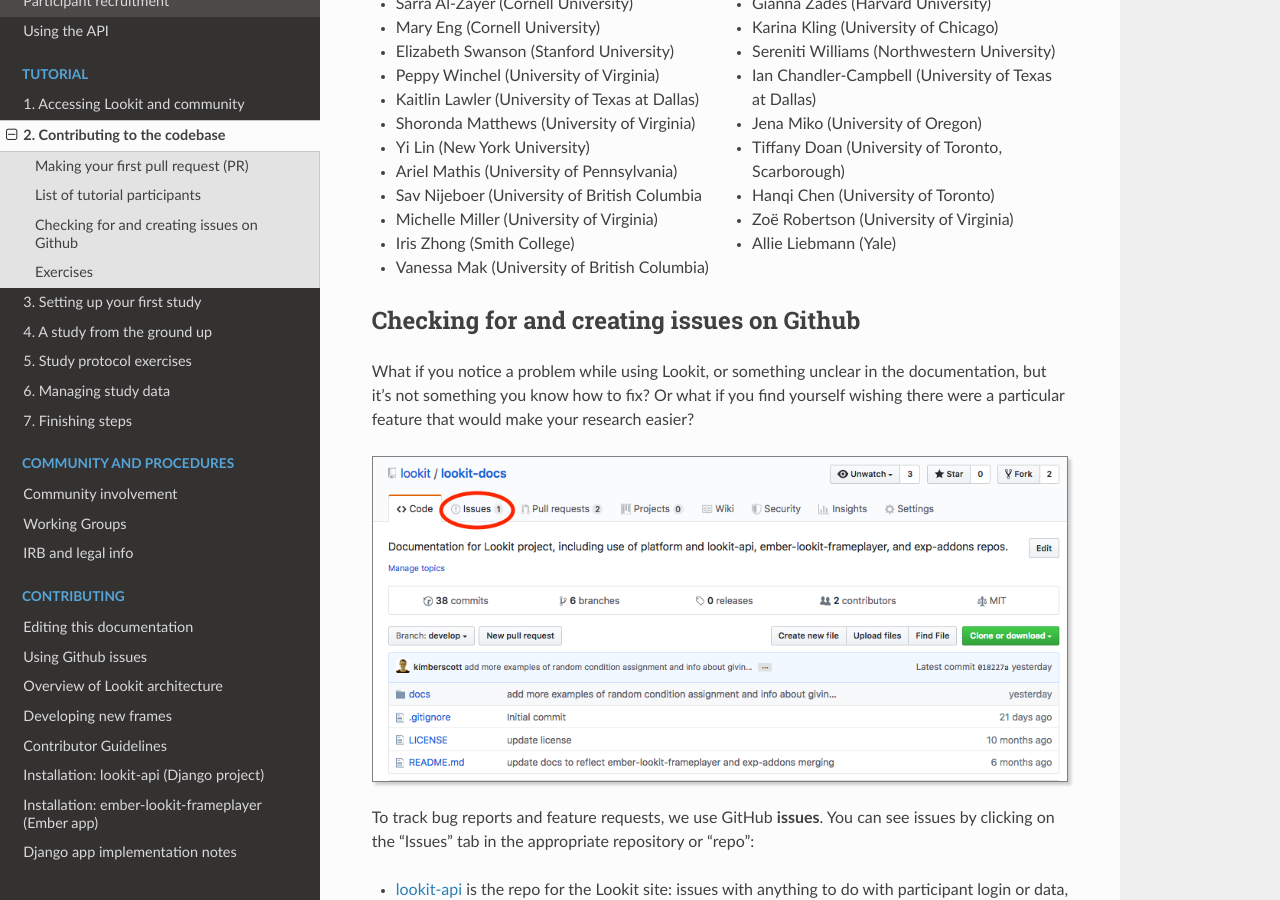
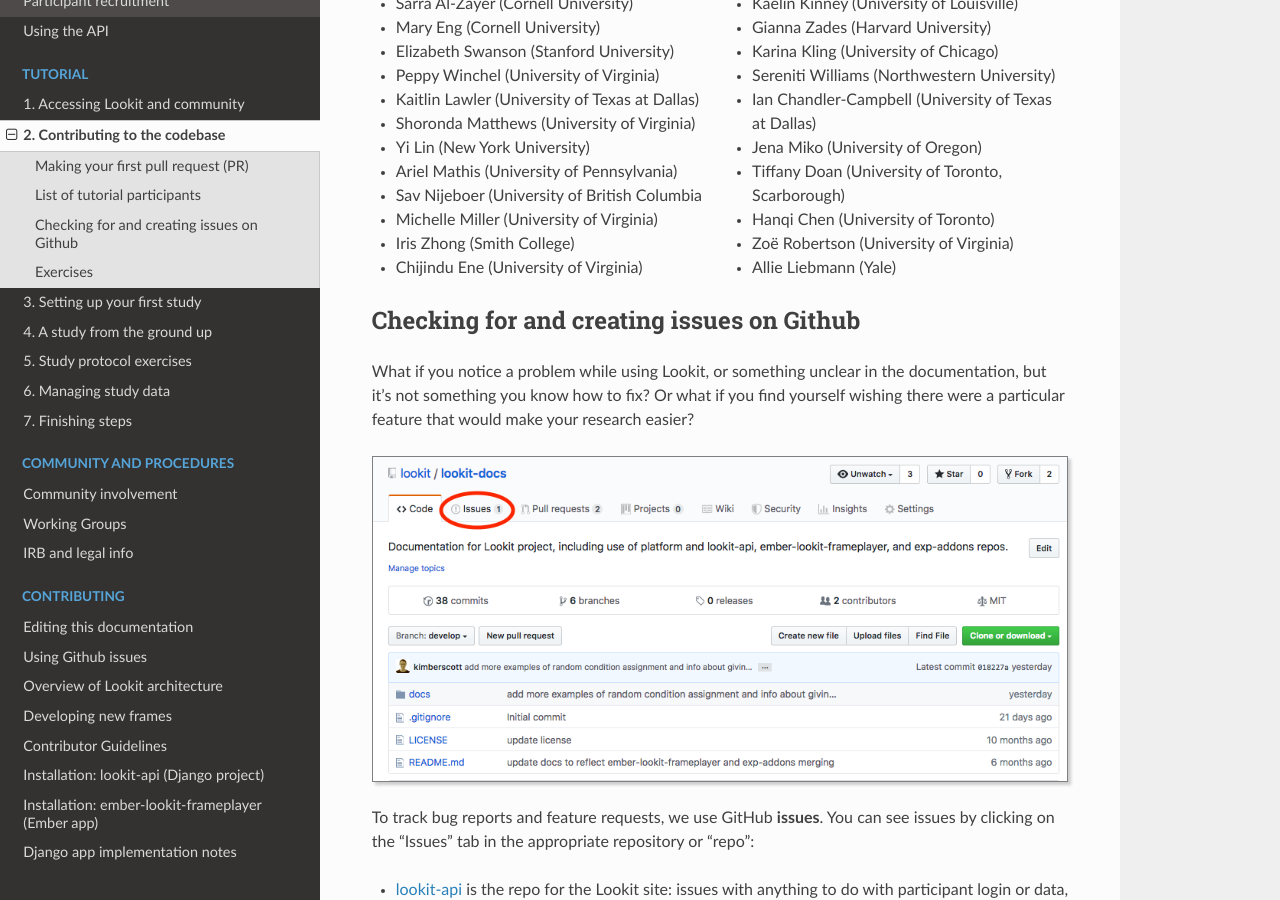
Before and after one commit to lookit/lookit-docs, a Sphinx documentation site: the page built from docs/source/tutorial-contributing.rst, in a window 1280 px wide and 900 px high, scrolled down 6945 px. Built offline with Sphinx 7.4.7 and the Read the Docs theme 2.0.0, drawn with Linux system fonts in a browser that asks for light colours.

Commit message:
Update tutorial-contributing.rst

```diff
--- a/docs/source/tutorial-contributing.rst
+++ b/docs/source/tutorial-contributing.rst
@@ -166,6 +166,7 @@
 - Sav Nijeboer (University of British Columbia
 - Michelle Miller (University of Virginia)
 - Iris Zhong (Smith College)
+- Chijindu Ene (University of Virginia)
 - Vanessa Mak (University of British Columbia)
 - Sarvenaz Oloomi (University of British Columbia)
 - Ania Alberski (University of Pennsylvania)
```
